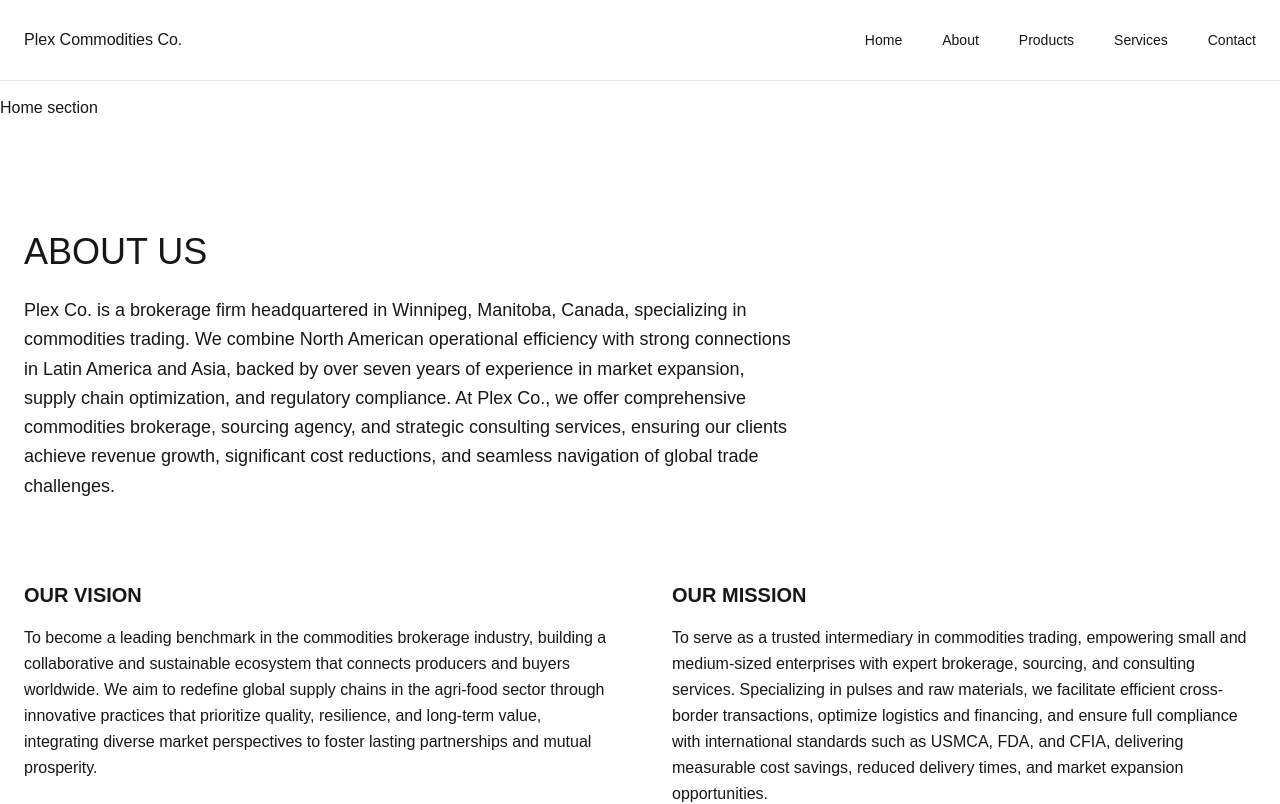
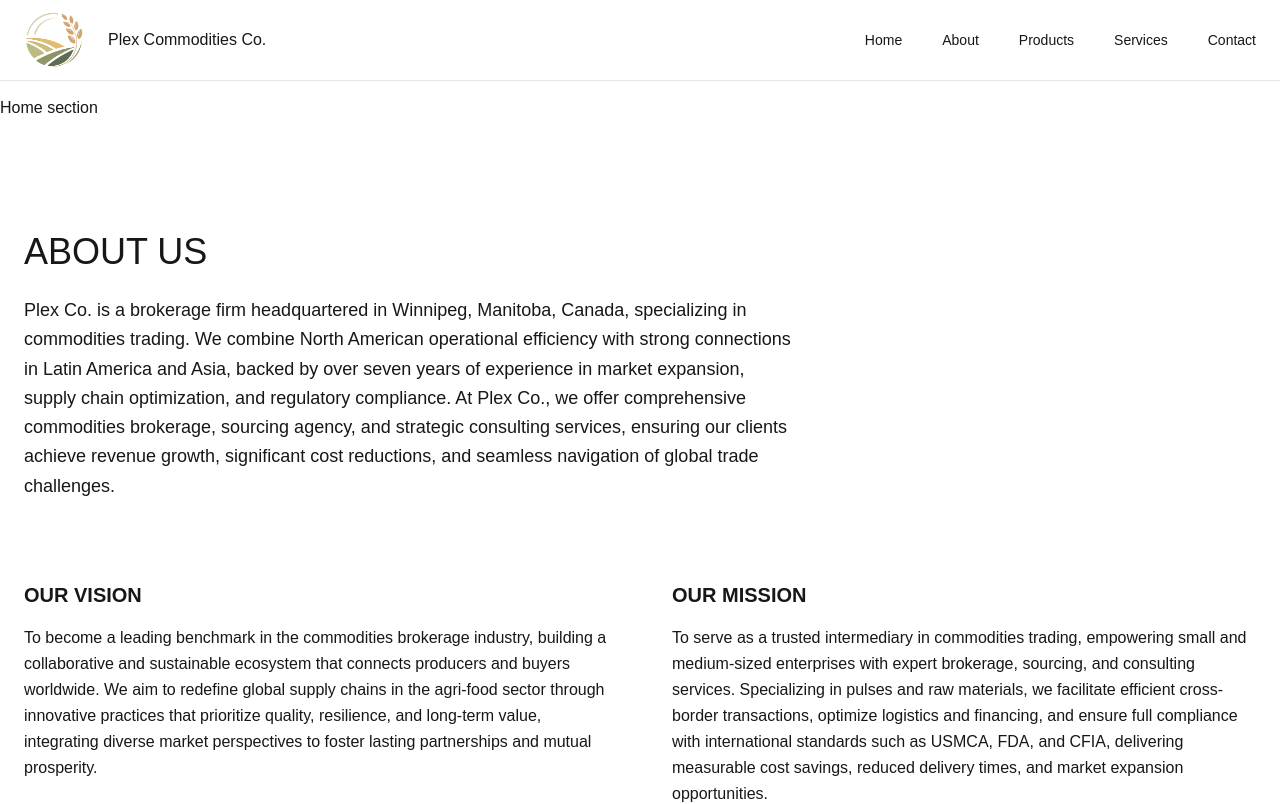
Before and after one commit to MaximoFC/landing-plex-commoditiesco, a Next.js app: page / in a window 1280 px wide. Shown: the top 804 px of the page. Built offline with nearby package versions, Linux system fonts and the light colour scheme.

Commit message:
logo added in navbar, logo rename

```diff
--- a/components/Navbar.tsx
+++ b/components/Navbar.tsx
@@ -1,5 +1,6 @@
 "use client"
 
+import Image from "next/image";
 import { useState } from "react";
 
 const links = [
@@ -17,7 +18,14 @@ export default function Navbar() {
         <header className="fixed top-0 w-full z-50 border-b border-neutral-200 bg-white">
             <nav className="max-w-7xl mx-auto px-6 h-20 flex items-center justify-between">
                 {/* Logo */}
-                <a href="#home">
+                <a href="#home" className="flex items-center gap-6">
+                    <Image
+                        src="/images/logo.png"
+                        alt="Plex Commodities Co."
+                        width={60}
+                        height={60}
+                        priority
+                    />
                     Plex Commodities Co.
                 </a>
 
```
Also changed, not shown: public/images/logo.png (renamed from public/images/Logo Plex sin fondo.png).
